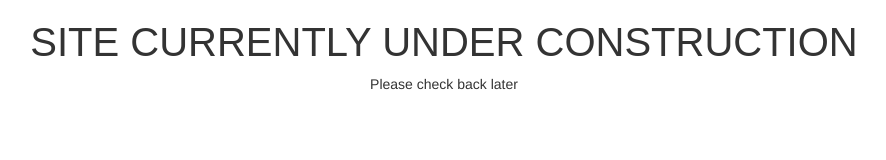
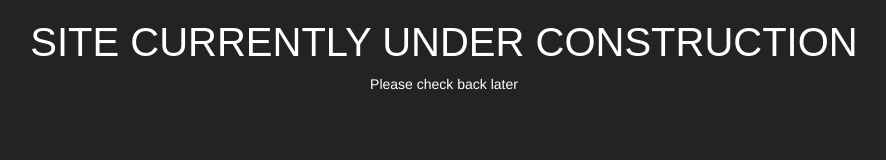
Before and after one commit to ericbastarache/ericbastarache.github.io, a plain HTML site: page index.html in a window 1280 px wide. Shown: the whole page, without its empty margins (196-1082 px from the left). Drawn offline with nearby package versions, Linux system fonts and the light colour scheme; files that its build step writes are made by us from their sources; a web font is replaced by a local one.

Commit message:
Small style update

```diff
--- a/css/portfolio.less
+++ b/css/portfolio.less
@@ -21,6 +21,8 @@ html {
 body {
   height: 100%;
   margin-bottom: 120px;
+  background-color: #232323;
+  color: @white;
 }
 
 h1 {
```
